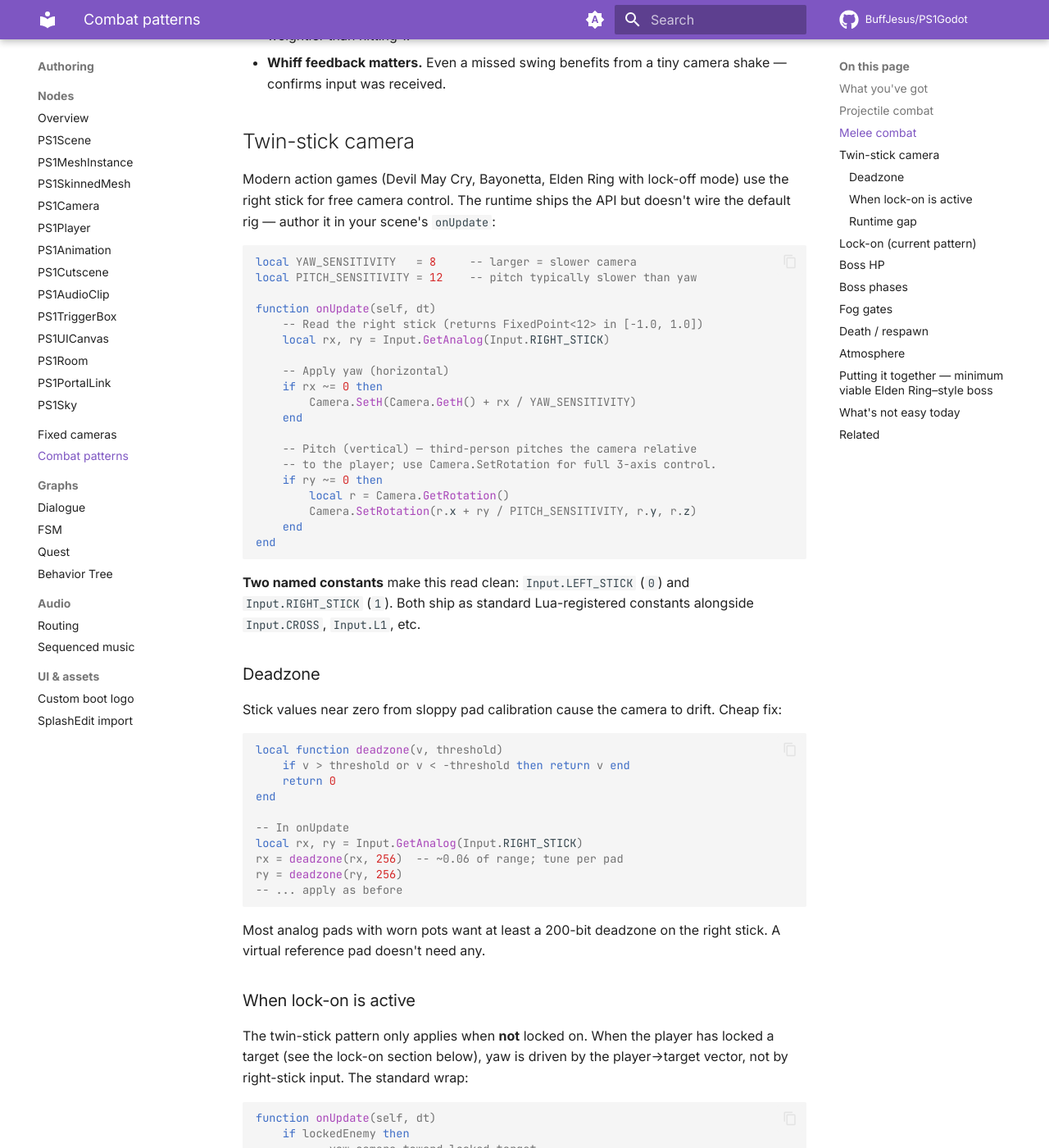
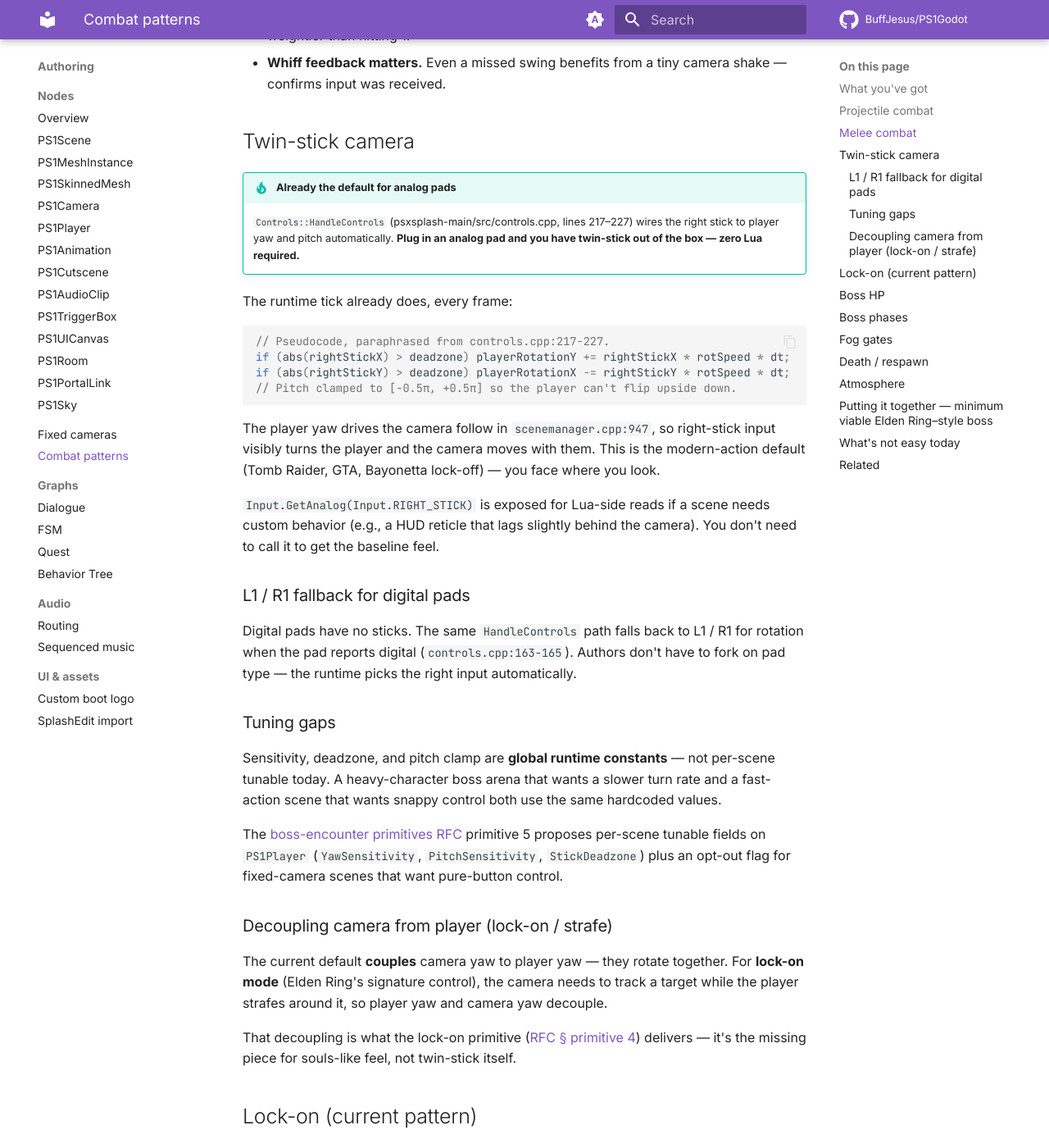
Before and after one commit to BuffJesus/PS1Godot, an MkDocs documentation site: the page built from docs/authoring/combat-patterns.md, in a window 1280 px wide and 1400 px high, scrolled down 2711 px. Shown: the whole window at 82% size. Built offline with MkDocs 1.6.1 and Material for MkDocs 9.7.7, drawn with Linux system fonts in a browser that asks for light colours; comment, search, counter and statistics services are not loaded; some of the changed text lies outside the part shown.

Commit message:
docs(combat): correct twin-stick analog claim — it's the default
While starting primitive 5 implementation, reading
controls.cpp:217-227 revealed that the right stick is ALREADY
wired to player yaw (X) and pitch (Y, with [-0.5pi, +0.5pi] clamp)
in HandleControls. The player rotation drives the camera follow
in scenemanager.cpp:947, so right-stick input visibly turns the
player and camera together — the modern-action default for analog
pads, no Lua needed.

The previous combat-patterns "Twin-stick camera" section
described a 5-line Lua workaround for behavior the runtime
already provides; the previous RFC primitive 5 claimed "right
stick exposed but unwired" and scoped a 2.5-day implementation
around adding what's already there.

Both corrected:

- combat-patterns.md "Twin-stick camera" now leads with the
  "already the default" admonition, documents the runtime
  behavior (with code paraphrase), notes the L1/R1 digital-pad
  fallback, and reframes the real tuning gaps (global
  hardcoded sensitivity/deadzone/clamp) as what the RFC's
  primitive 5 actually proposes.

- RFC primitive 5 retitled "twin-stick camera TUNING" (not
  "MODE"), with an explicit warning admonition about the earlier
  error, a corrected proposed surface (CameraControlMode =
  AnalogStick (default) | ButtonsOnly | LockedOn (reserved)), and
  per-scene tunables (YawSensitivity, PitchSensitivity,
  StickDeadzone). Still ~2.5 days but now actually fills a real
  gap instead of duplicating runtime behavior.

Bullet list at the top of the RFC also corrected.

Co-Authored-By: Claude Opus 4.7 (1M context) <noreply@anthropic.com>

````diff
--- a/docs/authoring/combat-patterns.md
+++ b/docs/authoring/combat-patterns.md
@@ -115,100 +115,64 @@ Two notes:
 
 ## Twin-stick camera
 
-Modern action games (Devil May Cry, Bayonetta, Elden Ring with
-lock-off mode) use the right stick for free camera control. The
-runtime ships the API but doesn't wire the default rig — author
-it in your scene's `onUpdate`:
+!!! tip "Already the default for analog pads"
+    `Controls::HandleControls` (psxsplash-main/src/controls.cpp,
+    lines 217–227) wires the right stick to player yaw and pitch
+    automatically. **Plug in an analog pad and you have twin-stick
+    out of the box — zero Lua required.**
 
-```lua
-local YAW_SENSITIVITY   = 8     -- larger = slower camera
-local PITCH_SENSITIVITY = 12    -- pitch typically slower than yaw
+The runtime tick already does, every frame:
 
-function onUpdate(self, dt)
-    -- Read the right stick (returns FixedPoint<12> in [-1.0, 1.0])
-    local rx, ry = Input.GetAnalog(Input.RIGHT_STICK)
-
-    -- Apply yaw (horizontal)
-    if rx ~= 0 then
-        Camera.SetH(Camera.GetH() + rx / YAW_SENSITIVITY)
-    end
-
-    -- Pitch (vertical) — third-person pitches the camera relative
-    -- to the player; use Camera.SetRotation for full 3-axis control.
-    if ry ~= 0 then
-        local r = Camera.GetRotation()
-        Camera.SetRotation(r.x + ry / PITCH_SENSITIVITY, r.y, r.z)
-    end
-end
+```cpp
+// Pseudocode, paraphrased from controls.cpp:217-227.
+if (abs(rightStickX) > deadzone) playerRotationY += rightStickX * rotSpeed * dt;
+if (abs(rightStickY) > deadzone) playerRotationX -= rightStickY * rotSpeed * dt;
+// Pitch clamped to [-0.5π, +0.5π] so the player can't flip upside down.
 ```
 
-**Two named constants** make this read clean: `Input.LEFT_STICK`
-(`0`) and `Input.RIGHT_STICK` (`1`). Both ship as standard
-Lua-registered constants alongside `Input.CROSS`, `Input.L1`,
-etc.
+The player yaw drives the camera follow in
+`scenemanager.cpp:947`, so right-stick input visibly turns the
+player and the camera moves with them. This is the modern-action
+default (Tomb Raider, GTA, Bayonetta lock-off) — you face where
+you look.
 
-### Deadzone
+`Input.GetAnalog(Input.RIGHT_STICK)` is exposed for Lua-side reads
+if a scene needs custom behavior (e.g., a HUD reticle that lags
+slightly behind the camera). You don't need to call it to get the
+baseline feel.
 
-Stick values near zero from sloppy pad calibration cause the
-camera to drift. Cheap fix:
+### L1 / R1 fallback for digital pads
 
-```lua
-local function deadzone(v, threshold)
-    if v > threshold or v < -threshold then return v end
-    return 0
-end
+Digital pads have no sticks. The same `HandleControls` path falls
+back to L1 / R1 for rotation when the pad reports digital
+(`controls.cpp:163-165`). Authors don't have to fork on pad type
+— the runtime picks the right input automatically.
 
--- In onUpdate
-local rx, ry = Input.GetAnalog(Input.RIGHT_STICK)
-rx = deadzone(rx, 256)  -- ~0.06 of range; tune per pad
-ry = deadzone(ry, 256)
--- ... apply as before
-```
+### Tuning gaps
 
-Most analog pads with worn pots want at least a 200-bit deadzone
-on the right stick. A virtual reference pad doesn't need any.
+Sensitivity, deadzone, and pitch clamp are **global runtime
+constants** — not per-scene tunable today. A heavy-character boss
+arena that wants a slower turn rate and a fast-action scene that
+wants snappy control both use the same hardcoded values.
 
-### When lock-on is active
+The
+[boss-encounter primitives RFC](https://github.com/BuffJesus/PS1Godot/blob/main/docs/internal/rfc/boss-encounter-primitives.md){ target="_blank" }
+primitive 5 proposes per-scene tunable fields on `PS1Player`
+(`YawSensitivity`, `PitchSensitivity`, `StickDeadzone`) plus an
+opt-out flag for fixed-camera scenes that want pure-button
+control.
 
-The twin-stick pattern only applies when **not** locked on. When
-the player has locked a target (see the lock-on section below),
-yaw is driven by the player→target vector, not by right-stick
-input. The standard wrap:
+### Decoupling camera from player (lock-on / strafe)
 
-```lua
-function onUpdate(self, dt)
-    if lockedEnemy then
-        -- yaw camera toward locked target
-        local targetPos = Entity.GetPosition(lockedEnemy)
-        local playerPos = Player.GetPosition()
-        Camera.SetH(yawFromVector(targetPos.x - playerPos.x,
-                                  targetPos.z - playerPos.z))
-    else
-        -- free twin-stick control
-        local rx, ry = Input.GetAnalog(Input.RIGHT_STICK)
-        if rx ~= 0 then
-            Camera.SetH(Camera.GetH() + rx / YAW_SENSITIVITY)
-        end
-    end
-end
-```
+The current default **couples** camera yaw to player yaw — they
+rotate together. For **lock-on mode** (Elden Ring's signature
+control), the camera needs to track a target while the player
+strafes around it, so player yaw and camera yaw decouple.
 
-`yawFromVector(dx, dz)` is a helper — `math.atan2(dx, dz)`
-converted to the runtime's pi-fraction convention (pi-fraction =
-radians / π, so 90° = 0.5).
-
-### Runtime gap
-
-There's no runtime-side "right-stick drives camera" mode on
-`PS1Player` today — the rig only knows L1 / R1 button-driven yaw
-and the camera-forward player movement. The twin-stick recipe
-above runs in Lua at scene scope, so every scene that wants this
-feel copy-pastes the snippet.
-
-A `CameraControl = ButtonsLR | RightStick | LockedOn` setting on
-`PS1Player` would consolidate this — see
-[`internal/rfc/boss-encounter-primitives.md`](https://github.com/BuffJesus/PS1Godot/blob/main/docs/internal/rfc/boss-encounter-primitives.md){ target="_blank" }
-primitive 5.
+That decoupling is what the lock-on primitive
+([RFC § primitive 4](https://github.com/BuffJesus/PS1Godot/blob/main/docs/internal/rfc/boss-encounter-primitives.md){ target="_blank" })
+delivers — it's the missing piece for souls-like feel, not
+twin-stick itself.
 
 ## Lock-on (current pattern)
 
````
Also changed, not shown: docs/internal/rfc/boss-encounter-primitives.md (+81 -74 lines).
